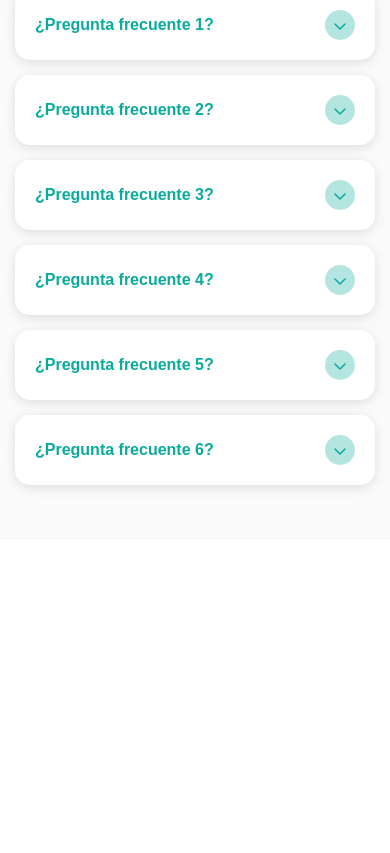
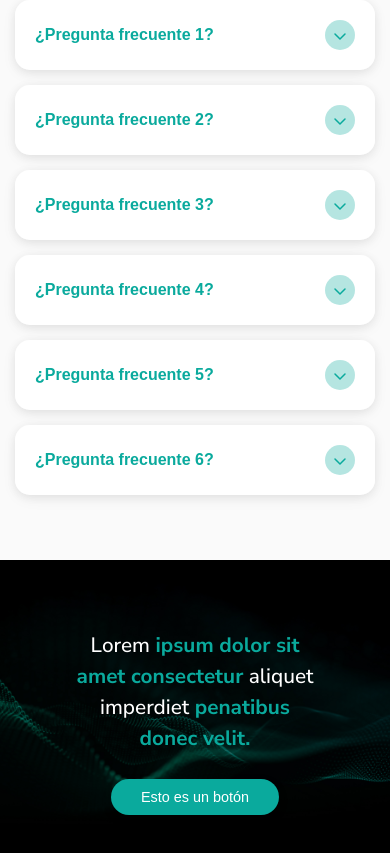
Before and after one commit to VicCurzio/landing-delsud, a Next.js app: page / in a window 390 px wide. Shown: the part 3563-4416 px from the top of the page. Before the commit the page ends 4103 px from the top, so only its background shows below. Built offline with nearby package versions, Linux system fonts and the light colour scheme.

Commit message:
InfoBanner mobile completed

```diff
--- /dev/null
+++ b/src/app/components/InfoBanner.jsx
@@ -0,0 +1,14 @@
+import styles from '../styles/InfoBanner.module.css';
+
+export default function InfoBanner() {
+    return (
+        <section className={styles.infoBannerContainer}>
+            <div className={styles.content}>
+                <p>
+                    Lorem <span className={styles.primaryColor}>ipsum dolor sit amet consectetur</span> aliquet imperdiet <span className={styles.primaryColor}>penatibus donec velit.</span>
+                </p>
+                <button className={styles.button}>Esto es un botón</button>
+            </div>
+        </section>
+    );
+}
--- a/src/app/components/Testimonials.jsx
+++ b/src/app/components/Testimonials.jsx
@@ -1,4 +1,3 @@
-// components/TestimonialsSection.js
 'use client';
 
 import { useState, useEffect } from 'react';
--- a/src/app/page.js
+++ b/src/app/page.js
@@ -1,6 +1,7 @@
 import ContentSection from "./components/ContentSection";
 import FAQ from "./components/Faq";
 import Hero from "./components/Hero";
+import InfoBanner from "./components/InfoBanner";
 import Navbar from "./components/Navbar";
 import Sponsors from "./components/Sponsors";
 import Testimonials from "./components/Testimonials";
@@ -15,6 +16,7 @@ export default function Home() {
         <Sponsors />
         <Testimonials />
         <FAQ />
+        <InfoBanner />
       </main>
     </>
   );
--- a/src/app/styles/FAQ.module.css
+++ b/src/app/styles/FAQ.module.css
@@ -132,7 +132,7 @@
 
 @media (max-width: 480px) {
     .faqSectionContainer {
-        padding: 40px 0;
+        padding: 50px 0;
     }
 
     .faqTitle {
--- /dev/null
+++ b/src/app/styles/InfoBanner.module.css
@@ -0,0 +1,90 @@
+.infoBannerContainer {
+    position: relative;
+    padding: 110px 20px;
+    background-color: #2a2a2a;
+    color: #fff;
+    text-align: center;
+    overflow: hidden;
+    display: flex;
+    align-items: center;
+    justify-content: center;
+    min-height: 250px;
+    background-image: url('/image-2.jpg');
+    background-size: cover;
+    background-position: center;
+}
+
+.primaryColor {
+    color: var(--primary-color);
+    font-weight: bold;
+}
+
+.content {
+    display: flex;
+    align-items: center;
+    gap: 200px;
+}
+
+.content p {
+    font-size: 2rem;
+    line-height: 1.5;
+    margin: 0;
+    color: #fff;
+    max-width: 600px;
+    font-weight: 500;
+}
+
+.button {
+    background-color: var(--primary-color);
+    color: #fff;
+    border: none;
+    border-radius: 30px;
+    padding: 15px 45px;
+    font-size: 1.2rem;
+    cursor: pointer;
+    transition: background-color 0.3s ease, transform 0.2s ease;
+    box-shadow: 0 4px 10px rgba(0, 0, 0, 0.2);
+}
+
+.button:hover {
+    background-color: #088c80;
+    transform: translateY(-2px);
+}
+
+/* --- Media Queries --- */
+
+@media (max-width: 768px) {
+    .infoBannerContainer {
+        padding: 70px;
+    }
+
+    .content p {
+        font-size: 1.3rem;
+    }
+
+    .button {
+        padding: 12px 25px;
+        font-size: 1rem;
+    }
+}
+
+@media (max-width: 480px) {
+    .infoBannerContainer {
+        padding: 70px;
+    }
+
+    .content {
+        display: flex;
+        flex-direction: column;
+        gap: 25px;
+    }
+
+    .content p {
+        font-size: 1.3rem;
+    }
+
+    .button {
+        padding: 10px 30px;
+        font-size: 0.9rem;
+    }
+}
```
Lines whose indentation alone changed are shown as unchanged.
